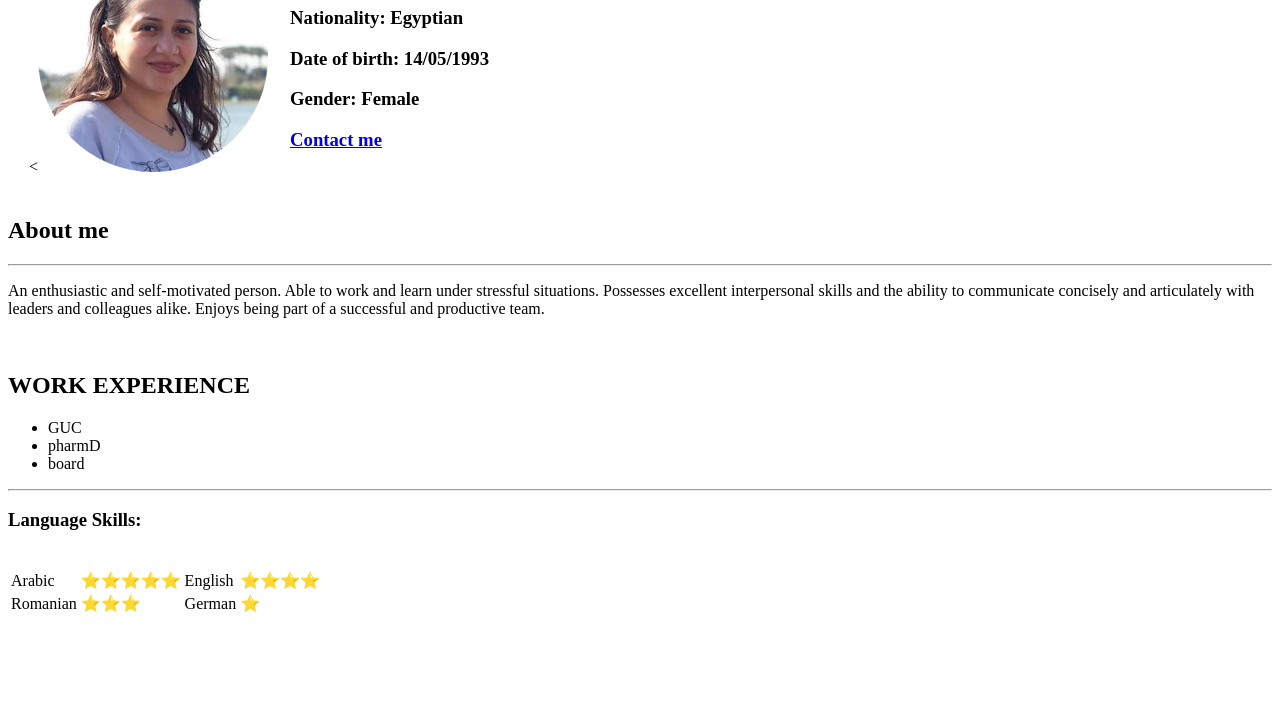
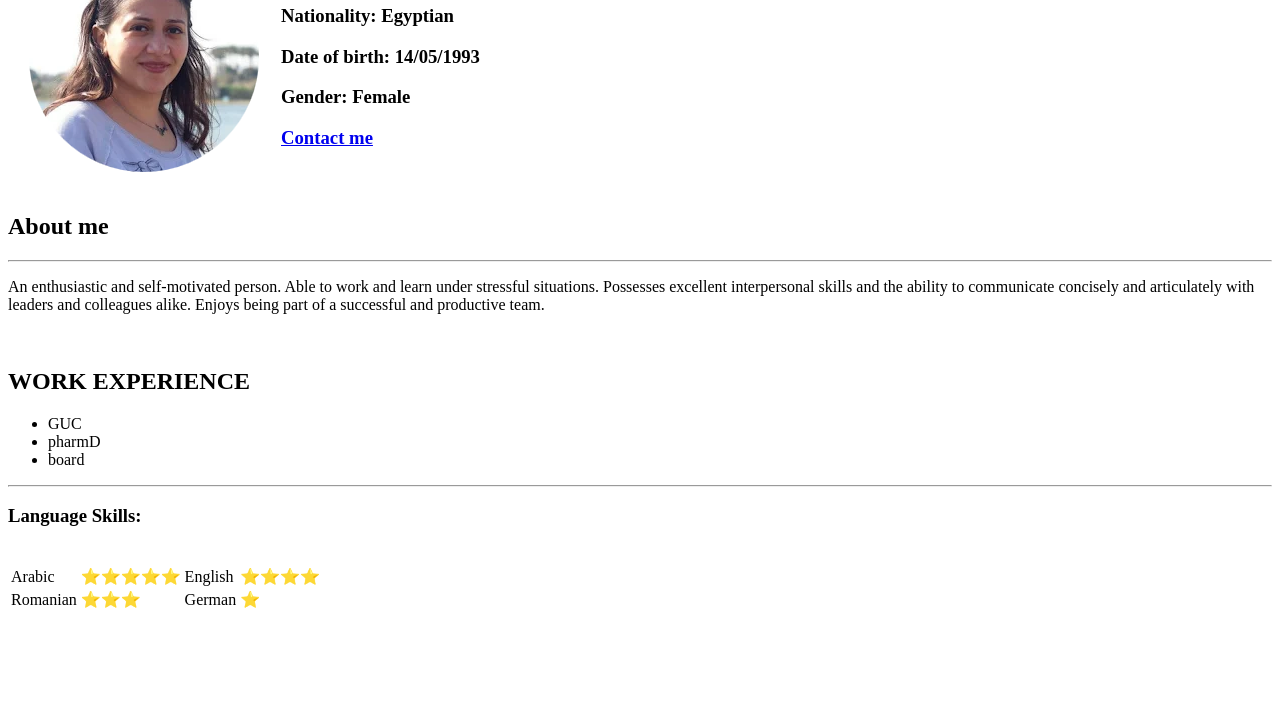
Before and after one commit to NancyBeshay/CV, a plain HTML site: page index.html in a window 1280 px wide. Shown: the part 87-800 px from the top of the page. Drawn offline with Linux system fonts and the light colour scheme.

Commit message:
Update index.html

```diff
--- a/index.html
+++ b/index.html
@@ -9,7 +9,7 @@
   <table cellspacing=20>
     <tr>
       <td>
-        <<img src="nancy-modified.png" alt="Nancy Profile pic">
+        <img src="nancy-modified.png" alt="Nancy Profile pic">
       </td>
       <td>
         <h1>Nancy Beshay</h1>
```
